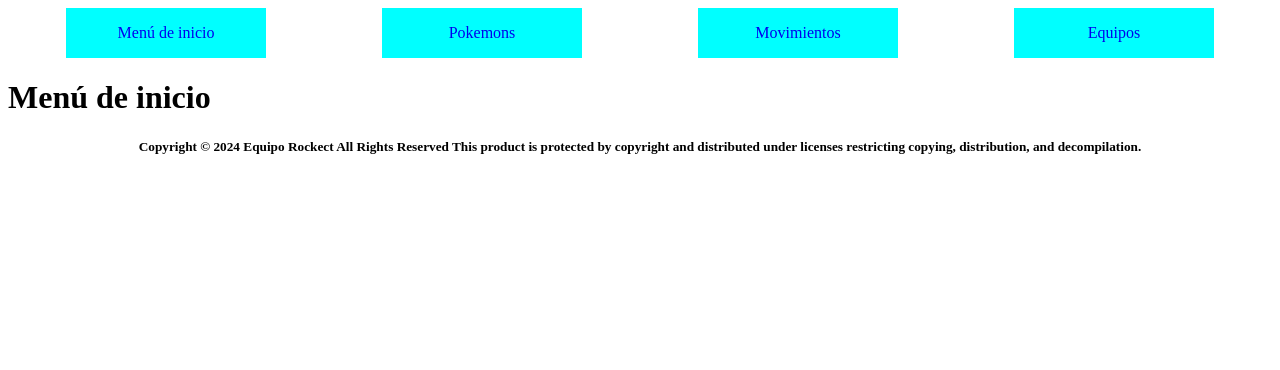
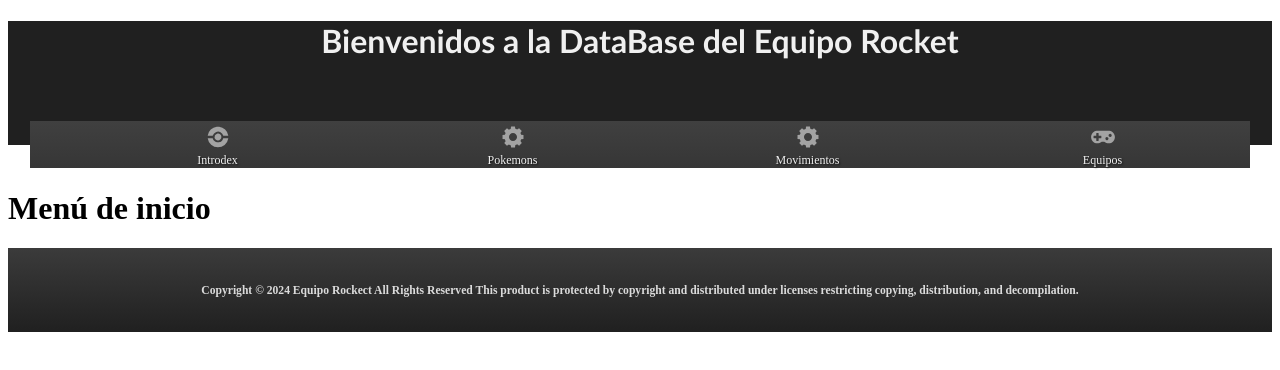
Before and after one commit to Intro-Equipo-Rocket/IntroDex-Front, a SvelteKit app in the folder app/: page / in a window 1280 px wide. Shown: the top 370 px of the page. Built offline with nearby package versions, Linux system fonts and the light colour scheme.

Commit message:
Estilizado del header (navbar) y footer.

```diff
--- a/app/src/routes/Footer.svelte
+++ b/app/src/routes/Footer.svelte
@@ -1,5 +1,19 @@
-<h5 style="text-align: center;">Copyright © 2024 Equipo Rockect
+<footer class="main-footer">
+    <h5 style="text-align: center;">Copyright © 2024 Equipo Rockect
 All Rights Reserved
 
 This product is protected by copyright and distributed under
 licenses restricting copying, distribution, and decompilation.</h5>
+</footer>
+
+<style>
+
+.main-footer {
+  padding:1rem;
+  background-color:#202020;
+  background-image:linear-gradient(#3b3b3b, #202020);
+  font-size:.875rem;
+  color:#dbdbdb
+}
+
+</style>
--- a/app/src/routes/Header.svelte
+++ b/app/src/routes/Header.svelte
@@ -1,28 +1,93 @@
-<header>
-    <nav>
-        <a class=nav-button href="/">Menú de inicio</a>
-        <a class=nav-button href="/pokemons">Pokemons</a>
-        <a class=nav-button href="/movimientos">Movimientos</a>
-        <a class=nav-button href="/equipos">Equipos</a>
-    </nav>
+<header class="main-header">
+    <h1>Bienvenidos a la DataBase del Equipo Rocket</h1>
 </header>
+<nav class="main-menu grid-container">
+    <ul class="main-menu-list">
+        <li class="main-menu-item">
+            <a class="main-menu-heading" href="/">
+                <svg xmlns="http://www.w3.org/2000/svg" viewBox="0 0 512 512" class="main-menu-icon img-fixed" width="24" height="24" aria-label="Pokeball icon" role="img"><g fill="#a3a3a3"><path d="M229.7 36.8A220.9 220.9 0 0 0 37.5 224.9l-.4 4.3h106.5l1.4-4.7a116.3 116.3 0 0 1 73-77.5 114.7 114.7 0 0 1 149 79l.9 3.2H475l-1.7-10.1A220 220 0 0 0 281 36.7c-12-1.4-39.3-1.4-51.2 0z"></path><path d="M239.7 185a74 74 0 0 0-49.7 40.3 73 73 0 0 0 15.4 82.3 72.1 72.1 0 0 0 101.9-1.2 68.8 68.8 0 0 0 20.6-50.7 69.1 69.1 0 0 0-21-51.2 73.3 73.3 0 0 0-33-19c-7.6-2.1-26.4-2.3-34.2-.5z"></path><path d="M37.5 286.3a220.5 220.5 0 0 0 436 4.5l1.5-8.9H367.9l-1 3.2a130 130 0 0 1-17.7 37.6 144 144 0 0 1-26.9 26.8 142 142 0 0 1-30.7 15.4 96.3 96.3 0 0 1-35.8 5.3 90 90 0 0 1-22.5-1.7 114 114 0 0 1-58.6-31.7 110.1 110.1 0 0 1-28.3-46l-2.9-8.9H37l.6 4.4h-.1z"></path></g></svg>
+                <span class="main-menu-title">Introdex</span>
+            </a>
+        </li>
+        <li class="main-menu-item">
+            <a class="main-menu-heading" href="/pokemons">
+                <svg xmlns="http://www.w3.org/2000/svg" viewBox="0 0 512 512" class="main-menu-icon img-fixed" width="24" height="24" aria-label="Mechanics icon" role="img"><path fill="#a3a3a3" d="M479.5 297.5v-82l-50.3-8.4a156.5 156.5 0 0 0-16-38.3l30-40.8-57.7-58.8-42 29c-12-6.5-25-12.2-38.2-15.9L297 33h-82l-8.3 50.3a163 163 0 0 0-38.3 16l-41-29.1L68.8 128l29.9 41A184 184 0 0 0 82.8 208l-50.3 7.4v82l50.3 8.3a163 163 0 0 0 16 38.3l-30 41.7 57.6 57.6 42-29.7a184 184 0 0 0 39 15.8l8.4 49.5h82l8.3-50.4c13.1-3.7 26-9.3 38.3-15.8l41.9 29.8 57.6-57.8-29.7-42c6.4-12 12-24 15.8-38.1l49.3-7.4.2.2zM255.8 342c-47.5 0-85.7-38.3-85.7-85.7s39.1-85.7 85.7-85.7 85.8 38.3 85.8 85.7-38.3 85.7-85.8 85.7z"></path></svg>
+                <span class="main-menu-title">Pokemons</span>
+            </a>
+        </li>
+        <li class="main-menu-item">
+            <a class="main-menu-heading" href="/movimientos">
+                <svg xmlns="http://www.w3.org/2000/svg" viewBox="0 0 512 512" class="main-menu-icon img-fixed" width="24" height="24" aria-label="Mechanics icon" role="img"><path fill="#a3a3a3" d="M479.5 297.5v-82l-50.3-8.4a156.5 156.5 0 0 0-16-38.3l30-40.8-57.7-58.8-42 29c-12-6.5-25-12.2-38.2-15.9L297 33h-82l-8.3 50.3a163 163 0 0 0-38.3 16l-41-29.1L68.8 128l29.9 41A184 184 0 0 0 82.8 208l-50.3 7.4v82l50.3 8.3a163 163 0 0 0 16 38.3l-30 41.7 57.6 57.6 42-29.7a184 184 0 0 0 39 15.8l8.4 49.5h82l8.3-50.4c13.1-3.7 26-9.3 38.3-15.8l41.9 29.8 57.6-57.8-29.7-42c6.4-12 12-24 15.8-38.1l49.3-7.4.2.2zM255.8 342c-47.5 0-85.7-38.3-85.7-85.7s39.1-85.7 85.7-85.7 85.8 38.3 85.8 85.7-38.3 85.7-85.8 85.7z"></path></svg>
+                <span class="main-menu-title">Movimientos</span>
+            </a>
+        </li>
+        <li class="main-menu-item">
+            <a class="main-menu-heading" href="/equipos">
+                <svg xmlns="http://www.w3.org/2000/svg" viewBox="0 0 512 512" class="main-menu-icon img-fixed" width="24" height="24" aria-label="Game controller icon" role="img"><path fill="#a3a3a3" fill-rule="evenodd" d="M117.4 121.9c-104.8 14.6-152 142.6-82.2 222.9 48 55 131.9 62.7 187.2 17l4.6-3.8H285l4.6 3.7c55.3 45.8 139.3 38.2 187.2-17 70.2-80.6 22.4-208.6-83.1-222.9-14.8-2-261.9-2-276.2 0m42.8 52.8c2.2 2.2 2.2 2.7 2.5 29.4l.3 27.2h53.5l2.4 2.5c3.8 3.8 3.8 40.8 0 44.6l-2.4 2.4H163l-.3 27.2c-.4 35 2.2 31.7-25 31.7-27.3 0-24.7 3.3-25-31.7l-.4-27.2H59l-2.4-2.4c-3.9-3.8-3.9-40.8 0-44.6l2.4-2.5h53.4l.3-27c.4-35-1.8-32.4 26.3-32 18.3.1 19 .2 21.3 2.4m259.3 16.5a33.7 33.7 0 0 1 19.5 42.5 33.2 33.2 0 0 1-59 5.8c-16.4-26.6 9.7-58.4 39.5-48.3M352 259a33 33 0 0 1 3.7 60 32.7 32.7 0 0 1-48-27.3A32.9 32.9 0 0 1 352 259"></path></svg>
+                <span class="main-menu-title">Equipos</span>
+            </a>
+        </li>
+    </ul>
+</nav>
 
 <style>
-	nav {
-		display: flex;
-		justify-content: space-around;
-	}
+nav {
+	display: block;
+}
+a {
+    text-decoration: none;
+}
+h1 {
+    color:#f0f0f0;
+    font-family:"Fira Sans","Trebuchet MS",Ubuntu,Helvetica,Arial sans-serif;
+    font-weight:bold;
+    text-align: center;
+}
 
-    a {
-    text-decoration: none;
-    }
+.grid-container {
+    margin: auto;
+    max-width:1220px
+}
+.main-header {
+    height:124px;
+    background-color:#202020;
+}
+.main-menu {
+    margin-top:-24px;
+    background-color:#363636;
+    background-image:linear-gradient(#404040, #363636)
+}
+.main-menu-list {
+    position:relative;
+    display:flex;
+    flex-wrap:wrap;
+    margin:0
+}
+.main-menu-list li {
+    list-style:none
+}
+.main-menu-item {
+    flex:1 0;
+    color:#f0f0f0;
+    text-shadow:1px 1px 2px rgba(0,0,0,.7)
+}
+.main-menu-item a {
+    color:#f0f0f0;
+    text-decoration:none
+}
+.main-menu-heading {
+    display:flex;
+    flex-direction:column;
+    align-items:center;
+    height:100%;
+    padding:.25rem .5rem 0;
+    font-size:.75rem;
+    text-align:center
+}
+.main-menu-icon {
+    width:24px;
+    height:24px;
+    margin:0 0 .25rem
+}
 
-    .nav-button {
-        display: flex;
-        justify-content: center;
-        align-items: center;
-        width: 200px;
-        height: 50px;
-        background-color: aqua;
-    }
 </style>
```
Also changed, not shown: app/src/routes/pokemons/[nombre]/+page.svelte (+18 -18 lines).
